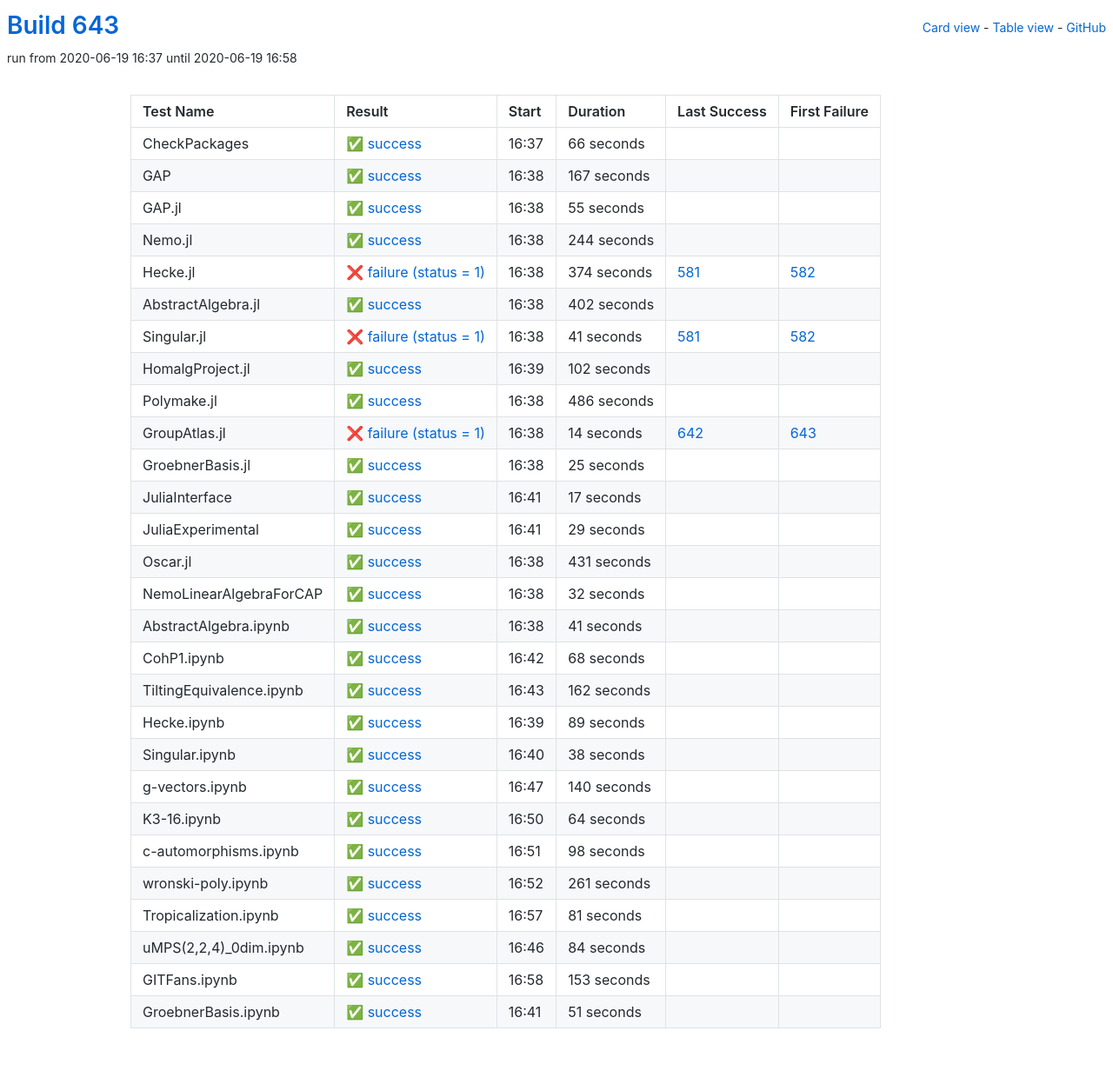
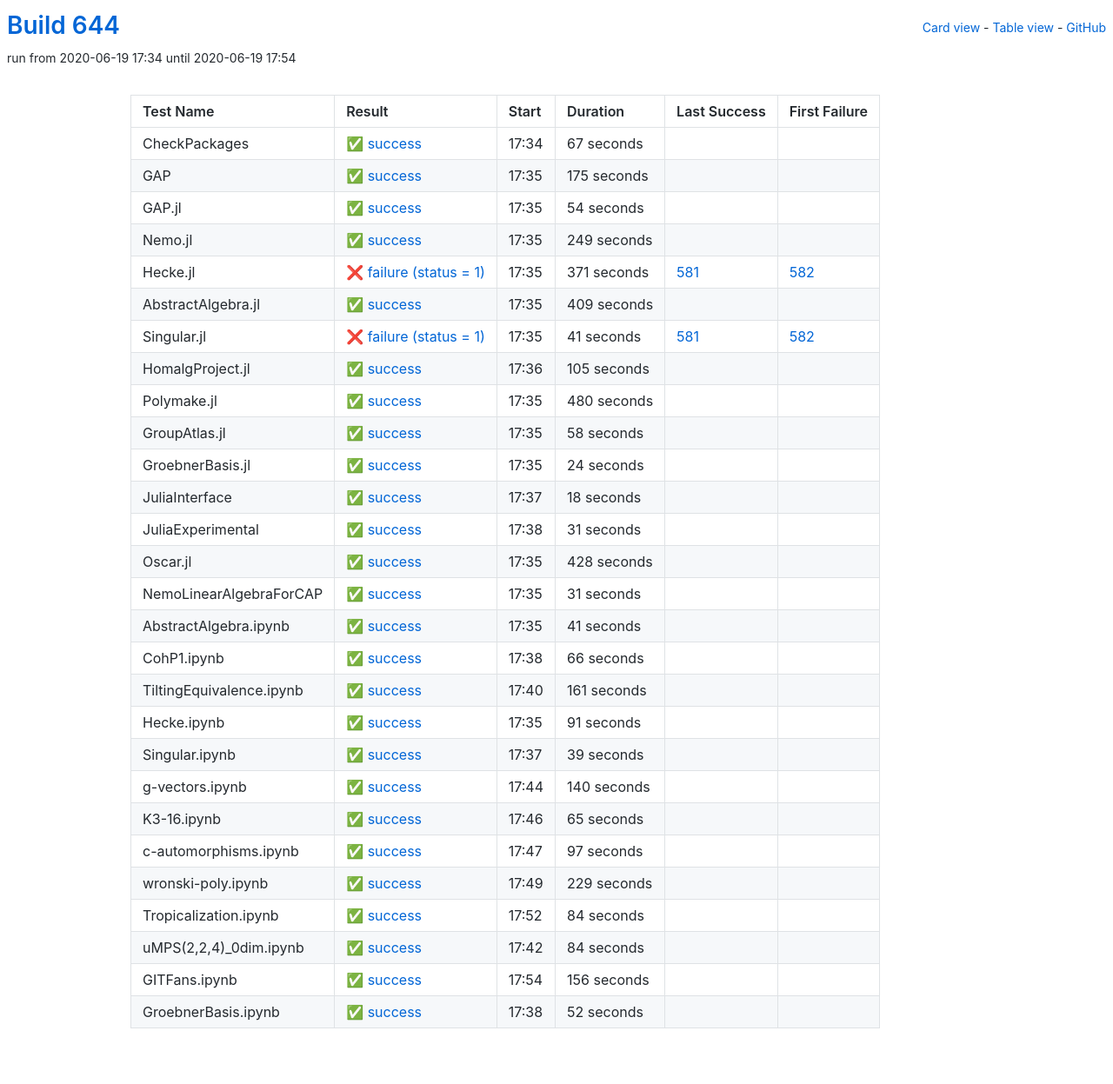
Before and after one commit to oscar-system/oscar-ci-status-1.4, a Jekyll site: the page built from table.html, in a window 1280 px wide. Shown: the whole page at 87% size. Built offline with Jekyll 4.4.1, drawn with Linux system fonts in a browser that asks for light colours.

Commit message:
Build #644

```diff
--- a/_data/ci.yml
+++ b/_data/ci.yml
@@ -1,6 +1,6 @@
 ---
-build: 643
-build_url: https://oscarci.mathematik.uni-kl.de/job/oscar-julia-1.4/643/
+build: 644
+build_url: https://oscarci.mathematik.uni-kl.de/job/oscar-julia-1.4/644/
 job: oscar-julia-1.4
 organization: oscar-system
 repo: oscar-ci-status-1.4
@@ -8,80 +8,80 @@ repourl: https://github.com/oscar-system/oscar-ci-status-1.4
 tests:
 - name: CheckPackages
   id: checkpackages
-  log: https://oscarci.mathematik.uni-kl.de/job/oscar-julia-1.4/643/artifact/logs/build-643/CheckPackages.log
-  start: 2020-06-19 16:37
+  log: https://oscarci.mathematik.uni-kl.de/job/oscar-julia-1.4/644/artifact/logs/build-644/CheckPackages.log
+  start: 2020-06-19 17:34
   success: true
   exitcode: 0
   status: success
-  duration: 66
+  duration: 67
   last_success: false
   last_success_url:
   first_failure: false
   first_failure_url:
 - name: GAP
   id: gap
-  log: https://oscarci.mathematik.uni-kl.de/job/oscar-julia-1.4/643/artifact/logs/build-643/GAP.log
-  start: 2020-06-19 16:38
+  log: https://oscarci.mathematik.uni-kl.de/job/oscar-julia-1.4/644/artifact/logs/build-644/GAP.log
+  start: 2020-06-19 17:35
   success: true
   exitcode: 0
   status: success
-  duration: 167
+  duration: 175
   last_success: false
   last_success_url:
   first_failure: false
   first_failure_url:
 - name: GAP.jl
   id: gap-jl
-  log: https://oscarci.mathematik.uni-kl.de/job/oscar-julia-1.4/643/artifact/logs/build-643/GAP.jl.log
-  start: 2020-06-19 16:38
+  log: https://oscarci.mathematik.uni-kl.de/job/oscar-julia-1.4/644/artifact/logs/build-644/GAP.jl.log
+  start: 2020-06-19 17:35
   success: true
   exitcode: 0
   status: success
-  duration: 55
+  duration: 54
   last_success: false
   last_success_url:
   first_failure: false
   first_failure_url:
 - name: Nemo.jl
   id: nemo-jl
-  log: https://oscarci.mathematik.uni-kl.de/job/oscar-julia-1.4/643/artifact/logs/build-643/Nemo.jl.log
-  start: 2020-06-19 16:38
+  log: https://oscarci.mathematik.uni-kl.de/job/oscar-julia-1.4/644/artifact/logs/build-644/Nemo.jl.log
+  start: 2020-06-19 17:35
   success: true
   exitcode: 0
   status: success
-  duration: 244
+  duration: 249
   last_success: false
   last_success_url:
   first_failure: false
   first_failure_url:
 - name: Hecke.jl
   id: hecke-jl
-  log: https://oscarci.mathematik.uni-kl.de/job/oscar-julia-1.4/643/artifact/logs/build-643/Hecke.jl.log
-  start: 2020-06-19 16:38
+  log: https://oscarci.mathematik.uni-kl.de/job/oscar-julia-1.4/644/artifact/logs/build-644/Hecke.jl.log
+  start: 2020-06-19 17:35
   success: false
   exitcode: 1
   status: failure
-  duration: 374
+  duration: 371
   last_success: 581
   last_success_url: https://oscarci.mathematik.uni-kl.de/job/oscar-julia-1.4/581/
   first_failure: 582
   first_failure_url: https://oscarci.mathematik.uni-kl.de/job/oscar-julia-1.4/582/
 - name: AbstractAlgebra.jl
   id: abstractalgebra-jl
-  log: https://oscarci.mathematik.uni-kl.de/job/oscar-julia-1.4/643/artifact/logs/build-643/AbstractAlgebra.jl.log
-  start: 2020-06-19 16:38
+  log: https://oscarci.mathematik.uni-kl.de/job/oscar-julia-1.4/644/artifact/logs/build-644/AbstractAlgebra.jl.log
+  start: 2020-06-19 17:35
   success: true
   exitcode: 0
   status: success
-  duration: 402
+  duration: 409
   last_success: false
   last_success_url:
   first_failure: false
   first_failure_url:
 - name: Singular.jl
   id: singular-jl
-  log: https://oscarci.mathematik.uni-kl.de/job/oscar-julia-1.4/643/artifact/logs/build-643/Singular.jl.log
-  start: 2020-06-19 16:38
+  log: https://oscarci.mathematik.uni-kl.de/job/oscar-julia-1.4/644/artifact/logs/build-644/Singular.jl.log
+  start: 2020-06-19 17:35
   success: false
   exitcode: 1
   status: failure
@@ -92,104 +92,104 @@ tests:
   first_failure_url: https://oscarci.mathematik.uni-kl.de/job/oscar-julia-1.4/582/
 - name: HomalgProject.jl
   id: homalgproject-jl
-  log: https://oscarci.mathematik.uni-kl.de/job/oscar-julia-1.4/643/artifact/logs/build-643/HomalgProject.jl.log
-  start: 2020-06-19 16:39
+  log: https://oscarci.mathematik.uni-kl.de/job/oscar-julia-1.4/644/artifact/logs/build-644/HomalgProject.jl.log
+  start: 2020-06-19 17:36
   success: true
   exitcode: 0
   status: success
-  duration: 102
+  duration: 105
   last_success: false
   last_success_url:
   first_failure: false
   first_failure_url:
 - name: Polymake.jl
   id: polymake-jl
-  log: https://oscarci.mathematik.uni-kl.de/job/oscar-julia-1.4/643/artifact/logs/build-643/Polymake.jl.log
-  start: 2020-06-19 16:38
+  log: https://oscarci.mathematik.uni-kl.de/job/oscar-julia-1.4/644/artifact/logs/build-644/Polymake.jl.log
+  start: 2020-06-19 17:35
   success: true
   exitcode: 0
   status: success
-  duration: 486
+  duration: 480
   last_success: false
   last_success_url:
   first_failure: false
   first_failure_url:
 - name: GroupAtlas.jl
   id: groupatlas-jl
-  log: https://oscarci.mathematik.uni-kl.de/job/oscar-julia-1.4/643/artifact/logs/build-643/GroupAtlas.jl.log
-  start: 2020-06-19 16:38
-  success: false
-  exitcode: 1
-  status: failure
-  duration: 14
-  last_success: 642
-  last_success_url: https://oscarci.mathematik.uni-kl.de/job/oscar-julia-1.4/642/
-  first_failure: 643
-  first_failure_url: https://oscarci.mathematik.uni-kl.de/job/oscar-julia-1.4/643/
-- name: GroebnerBasis.jl
-  id: groebnerbasis-jl
-  log: https://oscarci.mathematik.uni-kl.de/job/oscar-julia-1.4/643/artifact/logs/build-643/GroebnerBasis.jl.log
-  start: 2020-06-19 16:38
+  log: https://oscarci.mathematik.uni-kl.de/job/oscar-julia-1.4/644/artifact/logs/build-644/GroupAtlas.jl.log
+  start: 2020-06-19 17:35
   success: true
   exitcode: 0
   status: success
-  duration: 25
+  duration: 58
+  last_success: false
+  last_success_url:
+  first_failure: false
+  first_failure_url:
+- name: GroebnerBasis.jl
+  id: groebnerbasis-jl
+  log: https://oscarci.mathematik.uni-kl.de/job/oscar-julia-1.4/644/artifact/logs/build-644/GroebnerBasis.jl.log
+  start: 2020-06-19 17:35
+  success: true
+  exitcode: 0
+  status: success
+  duration: 24
   last_success: false
   last_success_url:
   first_failure: false
   first_failure_url:
 - name: JuliaInterface
   id: juliainterface
-  log: https://oscarci.mathematik.uni-kl.de/job/oscar-julia-1.4/643/artifact/logs/build-643/JuliaInterface.log
-  start: 2020-06-19 16:41
+  log: https://oscarci.mathematik.uni-kl.de/job/oscar-julia-1.4/644/artifact/logs/build-644/JuliaInterface.log
+  start: 2020-06-19 17:37
   success: true
   exitcode: 0
   status: success
-  duration: 17
+  duration: 18
   last_success: false
   last_success_url:
   first_failure: false
   first_failure_url:
 - name: JuliaExperimental
   id: juliaexperimental
-  log: https://oscarci.mathematik.uni-kl.de/job/oscar-julia-1.4/643/artifact/logs/build-643/JuliaExperimental.log
-  start: 2020-06-19 16:41
+  log: https://oscarci.mathematik.uni-kl.de/job/oscar-julia-1.4/644/artifact/logs/build-644/JuliaExperimental.log
+  start: 2020-06-19 17:38
   success: true
   exitcode: 0
   status: success
-  duration: 29
+  duration: 31
   last_success: false
   last_success_url:
   first_failure: false
   first_failure_url:
 - name: Oscar.jl
   id: oscar-jl
-  log: https://oscarci.mathematik.uni-kl.de/job/oscar-julia-1.4/643/artifact/logs/build-643/Oscar.jl.log
-  start: 2020-06-19 16:38
+  log: https://oscarci.mathematik.uni-kl.de/job/oscar-julia-1.4/644/artifact/logs/build-644/Oscar.jl.log
+  start: 2020-06-19 17:35
   success: true
   exitcode: 0
   status: success
-  duration: 431
+  duration: 428
   last_success: false
   last_success_url:
   first_failure: false
   first_failure_url:
 - name: NemoLinearAlgebraForCAP
   id: nemolinearalgebraforcap
-  log: https://oscarci.mathematik.uni-kl.de/job/oscar-julia-1.4/643/artifact/logs/build-643/NemoLinearAlgebraForCAP.log
-  start: 2020-06-19 16:38
+  log: https://oscarci.mathematik.uni-kl.de/job/oscar-julia-1.4/644/artifact/logs/build-644/NemoLinearAlgebraForCAP.log
+  start: 2020-06-19 17:35
   success: true
   exitcode: 0
   status: success
-  duration: 32
+  duration: 31
   last_success: false
   last_success_url:
   first_failure: false
   first_failure_url:
 - name: AbstractAlgebra.ipynb
   id: abstractalgebra-ipynb
-  log: https://oscarci.mathematik.uni-kl.de/job/oscar-julia-1.4/643/artifact/logs/build-643/AbstractAlgebra.ipynb.log
-  start: 2020-06-19 16:38
+  log: https://oscarci.mathematik.uni-kl.de/job/oscar-julia-1.4/644/artifact/logs/build-644/AbstractAlgebra.ipynb.log
+  start: 2020-06-19 17:35
   success: true
   exitcode: 0
   status: success
@@ -200,56 +200,56 @@ tests:
   first_failure_url:
 - name: CohP1.ipynb
   id: cohp1-ipynb
-  log: https://oscarci.mathematik.uni-kl.de/job/oscar-julia-1.4/643/artifact/logs/build-643/CohP1.ipynb.log
-  start: 2020-06-19 16:42
+  log: https://oscarci.mathematik.uni-kl.de/job/oscar-julia-1.4/644/artifact/logs/build-644/CohP1.ipynb.log
+  start: 2020-06-19 17:38
   success: true
   exitcode: 0
   status: success
-  duration: 68
+  duration: 66
   last_success: false
   last_success_url:
   first_failure: false
   first_failure_url:
 - name: TiltingEquivalence.ipynb
   id: tiltingequivalence-ipynb
-  log: https://oscarci.mathematik.uni-kl.de/job/oscar-julia-1.4/643/artifact/logs/build-643/TiltingEquivalence.ipynb.log
-  start: 2020-06-19 16:43
+  log: https://oscarci.mathematik.uni-kl.de/job/oscar-julia-1.4/644/artifact/logs/build-644/TiltingEquivalence.ipynb.log
+  start: 2020-06-19 17:40
   success: true
   exitcode: 0
   status: success
-  duration: 162
+  duration: 161
   last_success: false
   last_success_url:
   first_failure: false
   first_failure_url:
 - name: Hecke.ipynb
   id: hecke-ipynb
-  log: https://oscarci.mathematik.uni-kl.de/job/oscar-julia-1.4/643/artifact/logs/build-643/Hecke.ipynb.log
-  start: 2020-06-19 16:39
+  log: https://oscarci.mathematik.uni-kl.de/job/oscar-julia-1.4/644/artifact/logs/build-644/Hecke.ipynb.log
+  start: 2020-06-19 17:35
   success: true
   exitcode: 0
   status: success
-  duration: 89
+  duration: 91
   last_success: false
   last_success_url:
   first_failure: false
   first_failure_url:
 - name: Singular.ipynb
   id: singular-ipynb
-  log: https://oscarci.mathematik.uni-kl.de/job/oscar-julia-1.4/643/artifact/logs/build-643/Singular.ipynb.log
-  start: 2020-06-19 16:40
+  log: https://oscarci.mathematik.uni-kl.de/job/oscar-julia-1.4/644/artifact/logs/build-644/Singular.ipynb.log
+  start: 2020-06-19 17:37
   success: true
   exitcode: 0
   status: success
-  duration: 38
+  duration: 39
   last_success: false
   last_success_url:
   first_failure: false
   first_failure_url:
 - name: g-vectors.ipynb
   id: g-vectors-ipynb
-  log: https://oscarci.mathematik.uni-kl.de/job/oscar-julia-1.4/643/artifact/logs/build-643/g-vectors.ipynb.log
-  start: 2020-06-19 16:47
+  log: https://oscarci.mathematik.uni-kl.de/job/oscar-julia-1.4/644/artifact/logs/build-644/g-vectors.ipynb.log
+  start: 2020-06-19 17:44
   success: true
   exitcode: 0
   status: success
@@ -260,56 +260,56 @@ tests:
   first_failure_url:
 - name: K3-16.ipynb
   id: k3-16-ipynb
-  log: https://oscarci.mathematik.uni-kl.de/job/oscar-julia-1.4/643/artifact/logs/build-643/K3-16.ipynb.log
-  start: 2020-06-19 16:50
+  log: https://oscarci.mathematik.uni-kl.de/job/oscar-julia-1.4/644/artifact/logs/build-644/K3-16.ipynb.log
+  start: 2020-06-19 17:46
   success: true
   exitcode: 0
   status: success
-  duration: 64
+  duration: 65
   last_success: false
   last_success_url:
   first_failure: false
   first_failure_url:
 - name: c-automorphisms.ipynb
   id: c-automorphisms-ipynb
-  log: https://oscarci.mathematik.uni-kl.de/job/oscar-julia-1.4/643/artifact/logs/build-643/c-automorphisms.ipynb.log
-  start: 2020-06-19 16:51
+  log: https://oscarci.mathematik.uni-kl.de/job/oscar-julia-1.4/644/artifact/logs/build-644/c-automorphisms.ipynb.log
+  start: 2020-06-19 17:47
   success: true
   exitcode: 0
   status: success
-  duration: 98
+  duration: 97
   last_success: false
   last_success_url:
   first_failure: false
   first_failure_url:
 - name: wronski-poly.ipynb
   id: wronski-poly-ipynb
-  log: https://oscarci.mathematik.uni-kl.de/job/oscar-julia-1.4/643/artifact/logs/build-643/wronski-poly.ipynb.log
-  start: 2020-06-19 16:52
+  log: https://oscarci.mathematik.uni-kl.de/job/oscar-julia-1.4/644/artifact/logs/build-644/wronski-poly.ipynb.log
+  start: 2020-06-19 17:49
   success: true
   exitcode: 0
   status: success
-  duration: 261
+  duration: 229
   last_success: false
   last_success_url:
   first_failure: false
   first_failure_url:
 - name: Tropicalization.ipynb
   id: tropicalization-ipynb
-  log: https://oscarci.mathematik.uni-kl.de/job/oscar-julia-1.4/643/artifact/logs/build-643/Tropicalization.ipynb.log
-  start: 2020-06-19 16:57
+  log: https://oscarci.mathematik.uni-kl.de/job/oscar-julia-1.4/644/artifact/logs/build-644/Tropicalization.ipynb.log
+  start: 2020-06-19 17:52
   success: true
   exitcode: 0
   status: success
-  duration: 81
+  duration: 84
   last_success: false
   last_success_url:
   first_failure: false
   first_failure_url:
 - name: uMPS(2,2,4)_0dim.ipynb
   id: umps-2-2-4-0dim-ipynb
-  log: https://oscarci.mathematik.uni-kl.de/job/oscar-julia-1.4/643/artifact/logs/build-643/uMPS-2-2-4-_0dim.ipynb.log
-  start: 2020-06-19 16:46
+  log: https://oscarci.mathematik.uni-kl.de/job/oscar-julia-1.4/644/artifact/logs/build-644/uMPS-2-2-4-_0dim.ipynb.log
+  start: 2020-06-19 17:42
   success: true
   exitcode: 0
   status: success
@@ -320,24 +320,24 @@ tests:
   first_failure_url:
 - name: GITFans.ipynb
   id: gitfans-ipynb
-  log: https://oscarci.mathematik.uni-kl.de/job/oscar-julia-1.4/643/artifact/logs/build-643/GITFans.ipynb.log
-  start: 2020-06-19 16:58
+  log: https://oscarci.mathematik.uni-kl.de/job/oscar-julia-1.4/644/artifact/logs/build-644/GITFans.ipynb.log
+  start: 2020-06-19 17:54
   success: true
   exitcode: 0
   status: success
-  duration: 153
+  duration: 156
   last_success: false
   last_success_url:
   first_failure: false
   first_failure_url:
 - name: GroebnerBasis.ipynb
   id: groebnerbasis-ipynb
-  log: https://oscarci.mathematik.uni-kl.de/job/oscar-julia-1.4/643/artifact/logs/build-643/GroebnerBasis.ipynb.log
-  start: 2020-06-19 16:41
+  log: https://oscarci.mathematik.uni-kl.de/job/oscar-julia-1.4/644/artifact/logs/build-644/GroebnerBasis.ipynb.log
+  start: 2020-06-19 17:38
   success: true
   exitcode: 0
   status: success
-  duration: 51
+  duration: 52
   last_success: false
   last_success_url:
   first_failure: false
```
Also changed, not shown: README.md.
